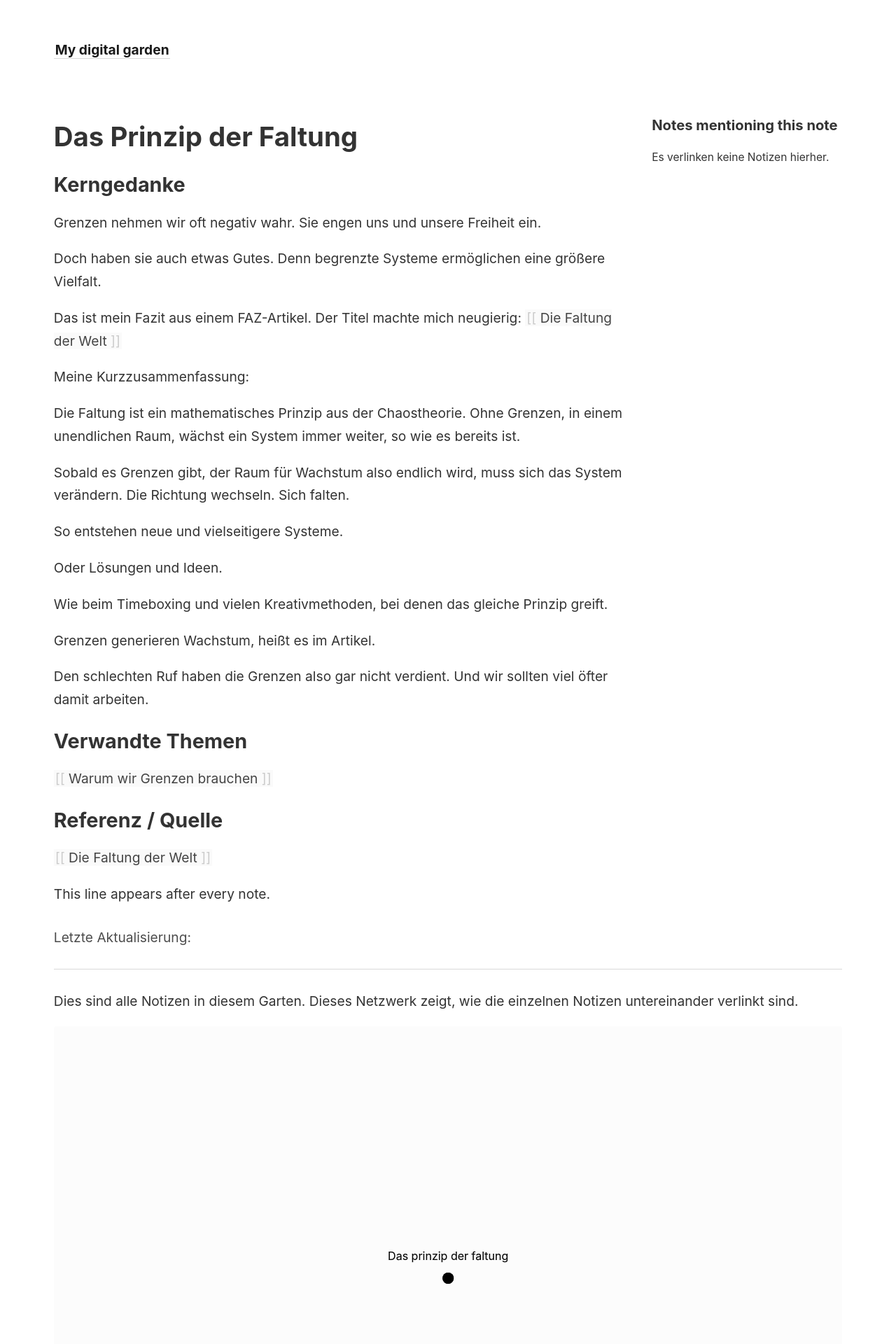
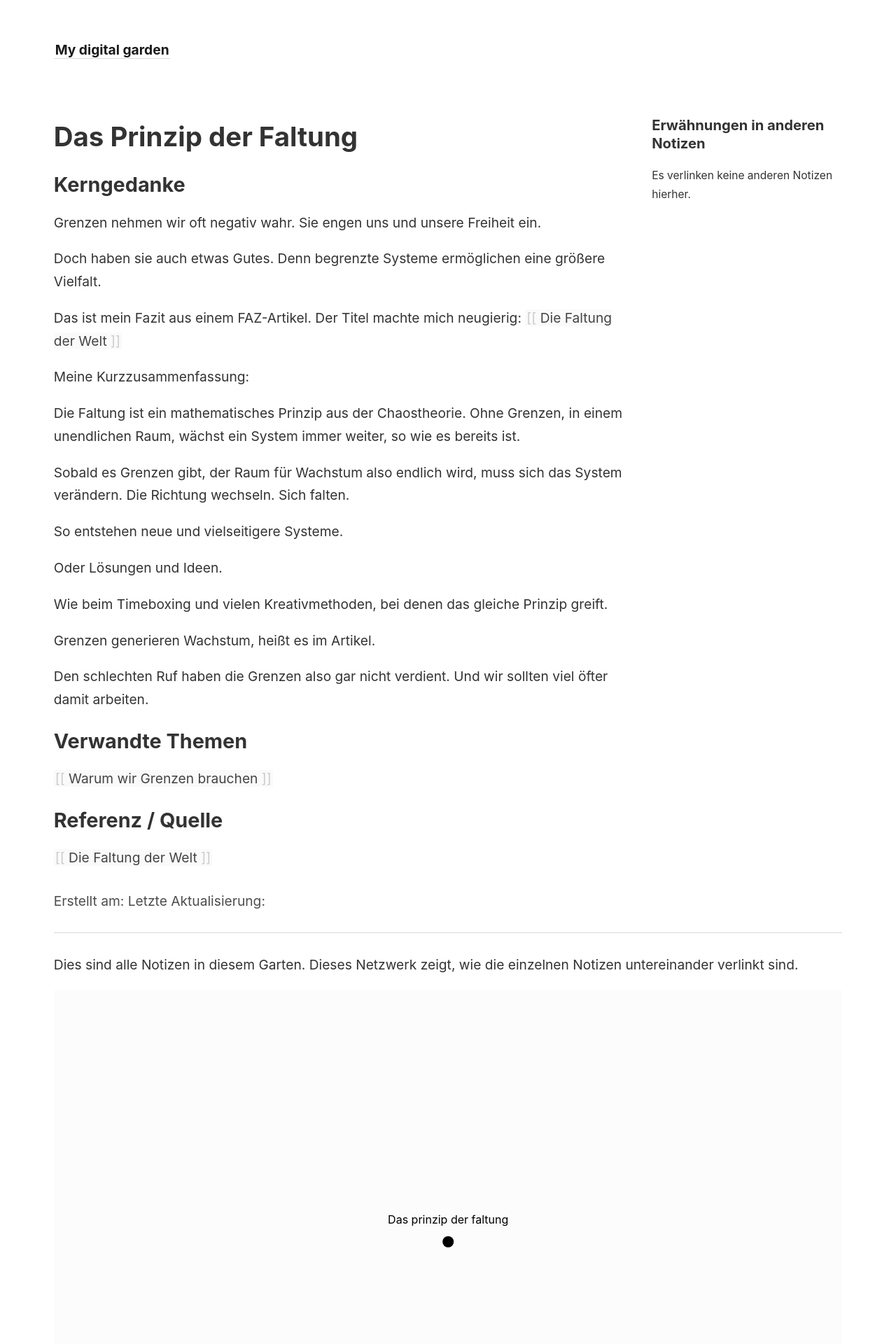
Before and after one commit to katjazwitschert/digitalgarden, a Jekyll site: the page built from _notes/Das Prinzip der Faltung.md, in a window 1280 px wide. Shown: the top 1920 px of the page at 70% size. Built offline with Jekyll 4.4.1, drawn with Linux system fonts in a browser that asks for light colours; some of the changed text lies outside the part shown.

Commit message:
Update Layouts

```diff
--- a/_layouts/default.html
+++ b/_layouts/default.html
@@ -4,10 +4,7 @@
   <body>
     <nav>{% include nav.html %}</nav>
     <div class="wrapper">
-      <main>{{ content }}
-<p>Dies sind alle Notizen in diesem Garten. Dieses Netzwerk zeigt, wie die einzelnen Notizen untereinander verlinkt sind.</p>
-
-{% include notes_graph.html %}</main>
+      <main>{{ content }}</main>
       <footer>{% include footer.html %}</footer>
     </div>
 
--- a/_layouts/note.html
+++ b/_layouts/note.html
@@ -6,11 +6,10 @@ layout: default
   <div id="notes-entry-container">
     <content>
       {{ content }}
-      <p>This line appears after every note.</p>
     </content>
 
     <side style="font-size: 0.9em">
-      <h3 style="margin-bottom: 1em">Notes mentioning this note</h3>
+      <h3 style="margin-bottom: 1em">Erwähnungen in anderen Notizen</h3>
       {% if page.backlinks.size > 0 %}
       <div style="display: grid; grid-gap: 1em; grid-template-columns: repeat(1fr);">
       {% for backlink in page.backlinks %}
@@ -24,7 +23,7 @@ layout: default
 
       <div style="font-size: 0.9em">
         <p>
-          Es verlinken keine Notizen hierher.
+          Es verlinken keine anderen Notizen hierher.
         </p>
       </div>
       {% endif %}
@@ -32,7 +31,8 @@ layout: default
   </div>
   <div>
     <time datetime="{{ page.last_modified_at | date_to_xmlschema }}">{% if page.type != 'pages' %}
-      Letzte Aktualisierung: {{ page.last_modified_at | date: "%d. %B %Y" }}
+      Erstellt am: {{ page.created_at | date: "%d. %B %Y" }}
+	Letzte Aktualisierung: {{ page.last_modified_at | date: "%d. %B %Y" }}
       {% endif %}
     </time>
   </div>
--- a/_layouts/page.html
+++ b/_layouts/page.html
@@ -5,3 +5,8 @@ layout: default
 <content>
   {{ content }}
 </content>
+<hr>
+
+<p>Dies sind alle Notizen in diesem Garten. Dieses Netzwerk zeigt, wie die einzelnen Notizen untereinander verlinkt sind.</p>
+
+{% include notes_graph.html %}
```
